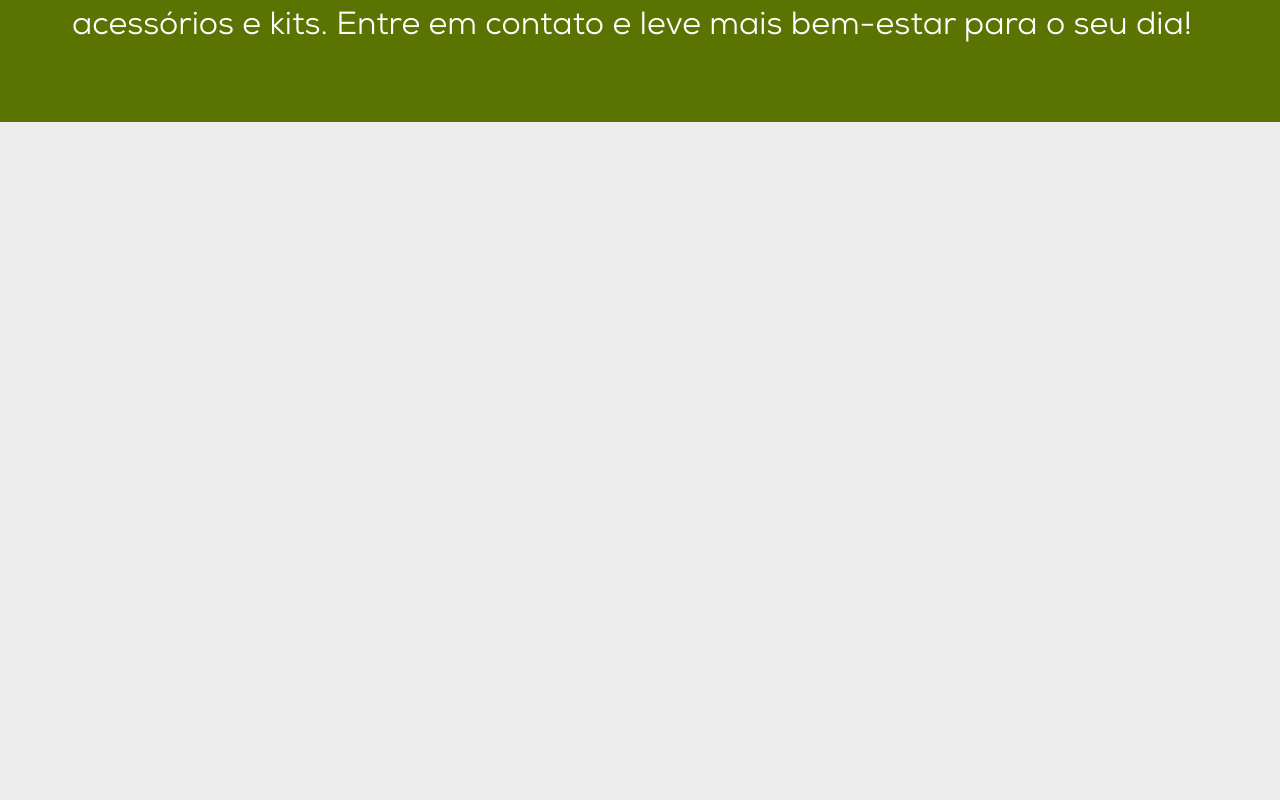
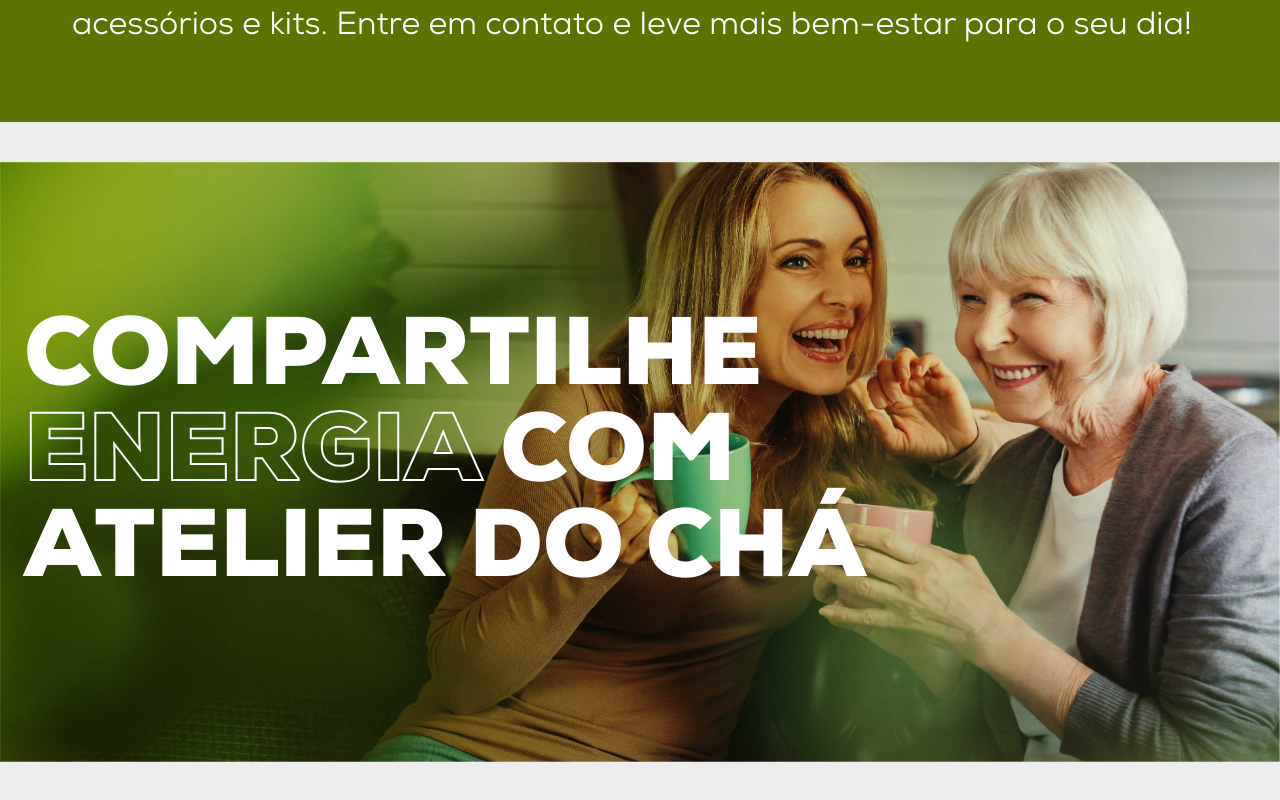
Before and after one commit to Artcom-com/atelierdocha, a Next.js app: page / in a window 1280 px wide. Shown: the part 1487-2287 px from the top of the page. Before the commit the page ends 1649 px from the top, so only its background shows below. Built offline with nearby package versions, Linux system fonts and the light colour scheme.

Commit message:
feat: add about banner

```diff
--- a/src/components/About/About.tsx
+++ b/src/components/About/About.tsx
@@ -1,7 +1,9 @@
 import React from 'react';
 import { chakra, Flex, Text } from '@chakra-ui/react';
+import AboutBanner from './AboutBanner';
 
 const About = () => (
+  <>
     <Flex
       my={{ base: '1.5em', xl: '2.5em' }}
       p={{ base: '1.5em', xl: '4.5em' }}
@@ -27,6 +29,8 @@ const About = () => (
         Entre em contato e leve mais bem-estar para o seu dia!
       </Text>
     </Flex>
+    <AboutBanner />
+  </>
 );
 
 export default About;
--- /dev/null
+++ b/src/components/About/AboutBanner.tsx
@@ -0,0 +1,41 @@
+import { Flex, Text } from '@chakra-ui/react';
+import React from 'react';
+import FontBorder from '../UI/FontBorder/FontBorder';
+
+const AboutBanner = () => (
+  <Flex
+    bgImage="/images/banners/banner-two.jpg"
+    bgPosition="center"
+    bgRepeat="no-repeat"
+    bgSize="100% 100%"
+    w="100%"
+    h={{ base: '200px', md: '400px', xl: '600px' }}
+    alignItems="center"
+    px="1.5em"
+    my={{ base: '1.5em', xl: '2.5em' }}
+  >
+    <Flex
+      h="50%"
+    >
+      <Text
+        fontWeight="900"
+        fontSize={{ base: '2em', md: '4em', xl: '6em' }}
+        color="#fff"
+        lineHeight={1}
+        h="100%"
+      >
+        COMPARTILHE
+        {' '}
+        <br />
+        <FontBorder content="ENERGIA" />
+        {' '}
+        COM
+        <br />
+        {' '}
+        ATELIER DO CHÁ
+      </Text>
+    </Flex>
+  </Flex>
+);
+
+export default AboutBanner;
```
Lines whose indentation alone changed are shown as unchanged.
